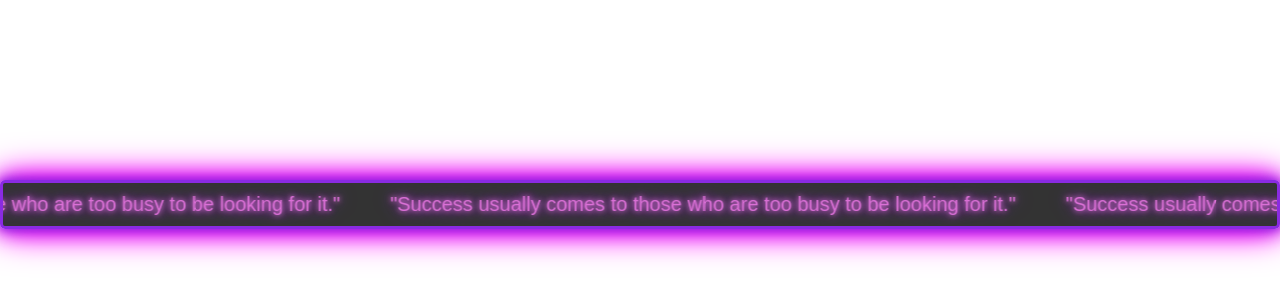
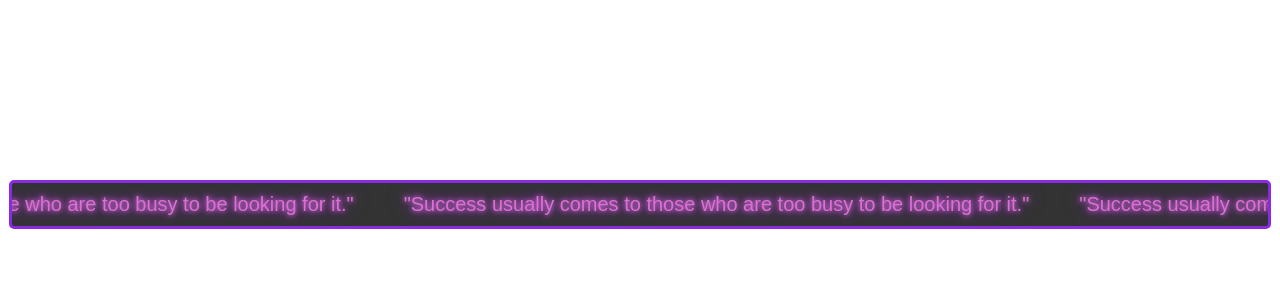
Before and after one commit to fatimajaz/sxroll, a plain HTML site: page index.html in a window 1280 px wide. Shown: the part 196-496 px from the top of the page. Drawn offline with Linux system fonts and the light colour scheme.

Commit message:
Update index.html

```diff
--- a/index.html
+++ b/index.html
@@ -20,15 +20,11 @@
             border: 3px solid #8A2BE2;
             padding: 10px 20px;
             border-radius: 5px;
-            box-shadow:
-                0 0 10px #8A2BE2,
-                0 0 20px #9400D3,
-                0 0 30px #FF00FF,
-                0 0 40px #FF00FF;
+
             background-color: rgba(0, 0, 0, 0.8);
             overflow: hidden;
             white-space: nowrap;
-            width: 100%;
+            width: 95%;
             will-change: transform;
         }
 
```
